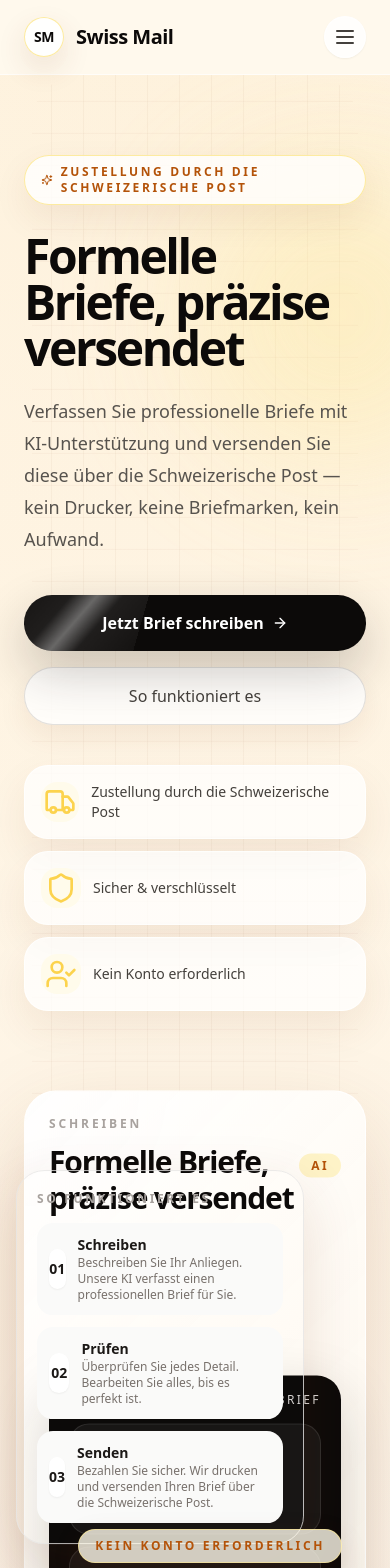
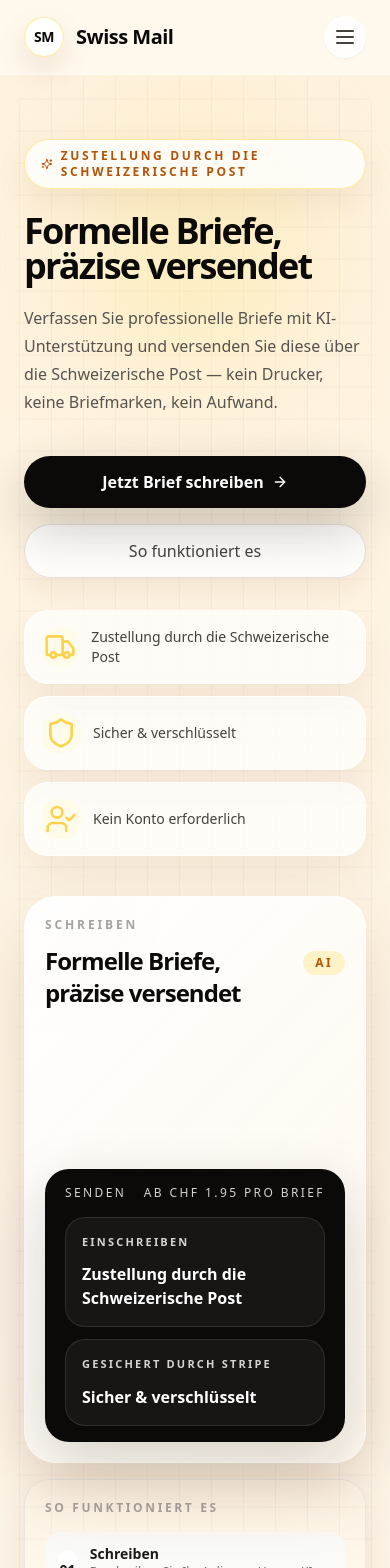
Before and after one commit to samuelhalff/episto, a Next.js app in the folder frontend/: page /de-CH in a window 390 px wide. Shown: the top 1568 px of the page. Built offline with nearby package versions, Linux system fonts and the light colour scheme; no server answers.

Commit message:
Refine homepage layout across breakpoints

```diff
--- a/frontend/src/app/[locale]/page.tsx
+++ b/frontend/src/app/[locale]/page.tsx
@@ -97,43 +97,43 @@ export default function HomePage() {
     <>
       <Header />
       <main id="main-content">
-        <section className="relative overflow-hidden px-6 pb-20 pt-20 md:pb-28 md:pt-28">
+        <section className="relative overflow-hidden px-6 pb-24 pt-16 md:pb-28 md:pt-20 lg:pb-20 lg:pt-28">
           <div
             aria-hidden="true"
-            className="hero-grid pointer-events-none absolute inset-x-8 top-0 -z-10 h-[78%] rounded-[3rem] opacity-50"
+            className="hero-grid pointer-events-none absolute inset-x-4 top-0 -z-10 h-[82%] rounded-[2.5rem] opacity-50 md:inset-x-8 md:rounded-[3rem]"
           />
           <div
             aria-hidden="true"
-            className="animate-glow-pulse pointer-events-none absolute left-1/2 top-24 -z-10 h-72 w-72 -translate-x-1/2 rounded-full bg-amber-200/40 blur-3xl"
+            className="animate-glow-pulse pointer-events-none absolute left-1/2 top-16 -z-10 h-56 w-56 -translate-x-1/2 rounded-full bg-amber-200/40 blur-3xl md:top-24 md:h-72 md:w-72"
           />
-          <div className="mx-auto grid max-w-7xl items-center gap-14 lg:grid-cols-[1.1fr_0.9fr]">
+          <div className="mx-auto grid max-w-7xl items-center gap-10 lg:grid-cols-[1.1fr_0.9fr] lg:gap-14">
             <div className="animate-rise-in">
               <div className="inline-flex items-center gap-2 rounded-full border border-amber-200/80 bg-white/80 px-4 py-2 text-xs font-semibold uppercase tracking-[0.22em] text-amber-700 shadow-[0_14px_35px_rgba(120,53,15,0.08)]">
                 <Sparkles className="h-4 w-4" />
                 {t("trustSwissPost")}
               </div>
-              <h1 className="mt-7 max-w-4xl text-5xl font-semibold leading-[0.96] tracking-[-0.05em] text-stone-950 md:text-7xl">
+              <h1 className="mt-6 max-w-4xl text-4xl font-semibold leading-[0.98] tracking-[-0.05em] text-stone-950 sm:text-5xl md:mt-7 md:text-6xl lg:text-7xl">
                 {t("heroTitle")}
               </h1>
-              <p className="mt-6 max-w-2xl text-lg leading-8 text-stone-600 md:text-xl">
+              <p className="mt-5 max-w-2xl text-base leading-7 text-stone-600 md:mt-6 md:text-lg md:leading-8 lg:text-xl">
                 {t("heroSubtitle")}
               </p>
               <div className="mt-10 flex flex-col gap-4 sm:flex-row sm:items-center">
                 <Link
                   href="/draft/new"
-                  className="cta-sheen inline-flex items-center justify-center gap-2 rounded-full bg-stone-950 px-7 py-4 text-base font-semibold text-white shadow-[0_20px_50px_rgba(28,25,23,0.24)] transition-all duration-300 hover:-translate-y-0.5 hover:bg-stone-800"
+                  className="cta-sheen inline-flex min-h-12 items-center justify-center gap-2 rounded-full bg-stone-950 px-6 py-3.5 text-base font-semibold text-white shadow-[0_20px_50px_rgba(28,25,23,0.24)] transition-all duration-300 hover:-translate-y-0.5 hover:bg-stone-800 md:px-7 md:py-4"
                 >
                   {t("heroCta")}
                   <ArrowRight className="h-4 w-4" />
                 </Link>
                 <Link
                   href="/how-it-works"
-                  className="inline-flex items-center justify-center rounded-full border border-stone-300/70 bg-white/80 px-7 py-4 text-base font-medium text-stone-700 shadow-[0_12px_30px_rgba(120,53,15,0.08)] transition-all duration-300 hover:-translate-y-0.5 hover:border-amber-300 hover:text-stone-950"
+                  className="inline-flex min-h-12 items-center justify-center rounded-full border border-stone-300/70 bg-white/80 px-6 py-3.5 text-base font-medium text-stone-700 shadow-[0_12px_30px_rgba(120,53,15,0.08)] transition-all duration-300 hover:-translate-y-0.5 hover:border-amber-300 hover:text-stone-950 md:px-7 md:py-4"
                 >
                   {t("nav.howItWorks")}
                 </Link>
               </div>
-              <div className="mt-10 grid gap-3 sm:grid-cols-3">
+              <div className="mt-8 grid gap-3 sm:grid-cols-2 xl:grid-cols-3">
                 {trustItems.map((item, index) => (
                   <div
                     key={item.label}
@@ -151,14 +151,14 @@ export default function HomePage() {
               </div>
             </div>
 
-            <div className="relative min-h-[32rem] lg:min-h-[40rem]">
-              <div className="animate-float-slow absolute right-0 top-6 w-full max-w-[32rem] rounded-[2rem] border border-white/80 paper-noise p-6 shadow-[0_35px_90px_rgba(120,53,15,0.18)]">
+            <div className="relative mx-auto w-full max-w-[34rem] lg:min-h-[40rem]">
+              <div className="paper-noise relative w-full rounded-[2rem] border border-white/80 p-5 shadow-[0_28px_70px_rgba(120,53,15,0.16)] md:p-6 lg:absolute lg:right-0 lg:top-6 lg:max-w-[32rem] lg:animate-float-slow lg:shadow-[0_35px_90px_rgba(120,53,15,0.18)]">
                 <div className="flex items-center justify-between">
                   <div>
                     <p className="text-xs font-semibold uppercase tracking-[0.24em] text-stone-400">
                       {t("step1Title")}
                     </p>
-                    <h2 className="mt-3 text-3xl font-semibold tracking-[-0.04em] text-stone-950">
+                    <h2 className="mt-3 max-w-sm text-2xl font-semibold tracking-[-0.04em] text-stone-950 md:text-3xl">
                       {t("heroTitle")}
                     </h2>
                   </div>
@@ -190,7 +190,7 @@ export default function HomePage() {
                 </div>
               </div>
 
-              <div className="animate-float-reverse absolute -left-2 bottom-10 w-full max-w-[18rem] rounded-[1.75rem] border border-stone-200/80 bg-white/92 p-5 shadow-[0_20px_60px_rgba(120,53,15,0.14)]">
+              <div className="mt-4 rounded-[1.6rem] border border-stone-200/80 bg-white/92 p-5 shadow-[0_18px_45px_rgba(120,53,15,0.12)] lg:absolute lg:-left-2 lg:bottom-10 lg:mt-0 lg:max-w-[18rem] lg:animate-float-reverse lg:rounded-[1.75rem] lg:shadow-[0_20px_60px_rgba(120,53,15,0.14)]">
                 <p className="text-xs font-semibold uppercase tracking-[0.22em] text-stone-400">
                   {t("howItWorksTitle")}
                 </p>
@@ -212,14 +212,14 @@ export default function HomePage() {
                 </div>
               </div>
 
-              <div className="absolute bottom-4 right-6 rounded-full border border-amber-200/60 bg-amber-50/80 px-4 py-2 text-xs font-semibold uppercase tracking-[0.22em] text-amber-700 shadow-[0_10px_30px_rgba(120,53,15,0.12)]">
+              <div className="mt-4 inline-flex rounded-full border border-amber-200/60 bg-amber-50/90 px-4 py-2 text-xs font-semibold uppercase tracking-[0.22em] text-amber-700 shadow-[0_10px_30px_rgba(120,53,15,0.12)] lg:absolute lg:bottom-4 lg:right-6 lg:mt-0">
                 {t("trustNoAccount")}
               </div>
             </div>
           </div>
         </section>
 
-        <section className="px-6 py-16 md:py-24">
+        <section className="px-6 py-16 md:py-20 lg:py-24">
           <div className="mx-auto max-w-7xl">
             <div className="flex flex-col gap-4 md:flex-row md:items-end md:justify-between">
               <h2 className="text-3xl font-semibold tracking-[-0.04em] text-stone-950 md:text-5xl">
@@ -244,7 +244,7 @@ export default function HomePage() {
           </div>
         </section>
 
-        <section className="px-6 py-16 md:py-24">
+        <section className="px-6 py-16 md:py-20 lg:py-24">
           <div className="mx-auto max-w-7xl rounded-[2.5rem] border border-stone-200/80 bg-[linear-gradient(180deg,#fff7ed_0%,#ffffff_58%)] px-6 py-10 shadow-[0_28px_80px_rgba(120,53,15,0.12)] md:px-10 md:py-14">
             <div className="flex flex-col gap-4 md:flex-row md:items-end md:justify-between">
               <h2 className="text-3xl font-semibold tracking-[-0.04em] text-stone-950 md:text-4xl">
@@ -254,7 +254,7 @@ export default function HomePage() {
                 {t("heroSubtitle")}
               </p>
             </div>
-            <div className="mt-10 grid gap-5 md:grid-cols-2 xl:grid-cols-4">
+            <div className="mt-10 grid gap-5 md:grid-cols-2 lg:grid-cols-3 xl:grid-cols-4">
               {useCases.map((useCase) => (
                 <UseCaseCard
                   key={useCase.label}
--- a/frontend/src/app/globals.css
+++ b/frontend/src/app/globals.css
@@ -130,6 +130,15 @@
   }
 }
 
+@media (max-width: 767px) {
+  .animate-float-slow,
+  .animate-float-reverse,
+  .animate-glow-pulse,
+  .cta-sheen::after {
+    animation: none !important;
+  }
+}
+
 @media (prefers-reduced-motion: reduce) {
   html {
     scroll-behavior: auto;
```
